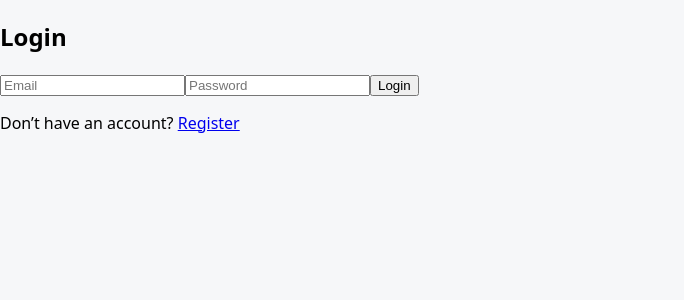
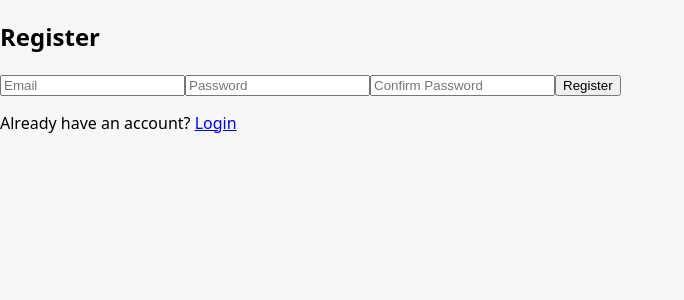
Before and after one commit to BozhidarZagorov/CarsVIFI, a React (Vite) app in the folder carVIFI/: page /register in a window 1280 px wide. Before the commit this address led to /login. Shown: the top 300 px of the page, without its empty margins (0-684 px from the left). Built offline with nearby package versions, Linux system fonts and the light colour scheme; no server answers.

Commit message:
register page

```diff
--- a/carVIFI/src/App.jsx
+++ b/carVIFI/src/App.jsx
@@ -6,6 +6,7 @@ import { logoutUser } from "./services/auth";
 import { useAuth } from "./ctx/AuthContext";
 import Home from "./pages/Home";
 import Login from "./pages/Login";
+import Register from "./pages/Register";
 
 function App() {
   const { user } = useAuth();
@@ -21,6 +22,7 @@ function App() {
       <Routes>
         <Route path="/" element={<Home />} />
         <Route path="/login" element={<Login />} />
+        <Route path="/register" element={<Register />} />
         <Route path="/login" element={<AuthPage />} />
         <Route path="/cars"element={
             <ProtectedRoute>
--- /dev/null
+++ b/carVIFI/src/pages/Register.jsx
@@ -0,0 +1,68 @@
+import { useState } from "react";
+import { useNavigate, Link } from "react-router-dom";
+import { createUserWithEmailAndPassword } from "firebase/auth";
+import { auth } from "../services/firebase";
+
+export default function Register() {
+  const navigate = useNavigate();
+  const [email, setEmail] = useState("");
+  const [password, setPassword] = useState("");
+  const [confirmPassword, setConfirmPassword] = useState("");
+  const [error, setError] = useState("");
+
+  const handleRegister = async (e) => {
+    e.preventDefault();
+    setError("");
+
+    if (password !== confirmPassword) {
+      setError("Passwords do not match");
+      return;
+    }
+
+    try {
+      await createUserWithEmailAndPassword(auth, email, password);
+      navigate("/"); // redirect to Home
+    } catch (err) {
+      setError(err.message);
+    }
+  };
+
+  return (
+    <div className="auth-page">
+      <h2>Register</h2>
+      <form onSubmit={handleRegister}>
+        {error && <p className="error">{error}</p>}
+
+        <input
+          type="email"
+          placeholder="Email"
+          value={email}
+          onChange={(e) => setEmail(e.target.value)}
+          required
+        />
+
+        <input
+          type="password"
+          placeholder="Password"
+          value={password}
+          onChange={(e) => setPassword(e.target.value)}
+          required
+        />
+
+        <input
+          type="password"
+          placeholder="Confirm Password"
+          value={confirmPassword}
+          onChange={(e) => setConfirmPassword(e.target.value)}
+          required
+        />
+
+        <button type="submit">Register</button>
+      </form>
+
+      <p>
+        Already have an account? <Link to="/login">Login</Link>
+      </p>
+    </div>
+  );
+}
```
